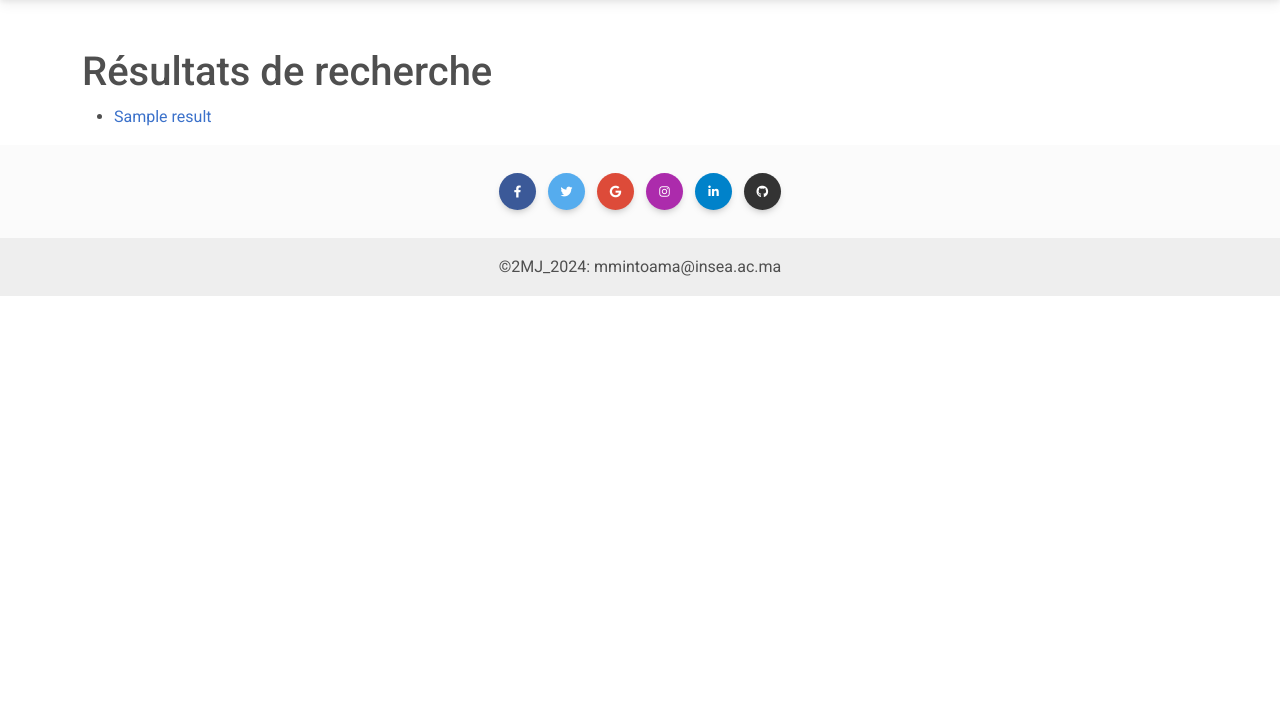
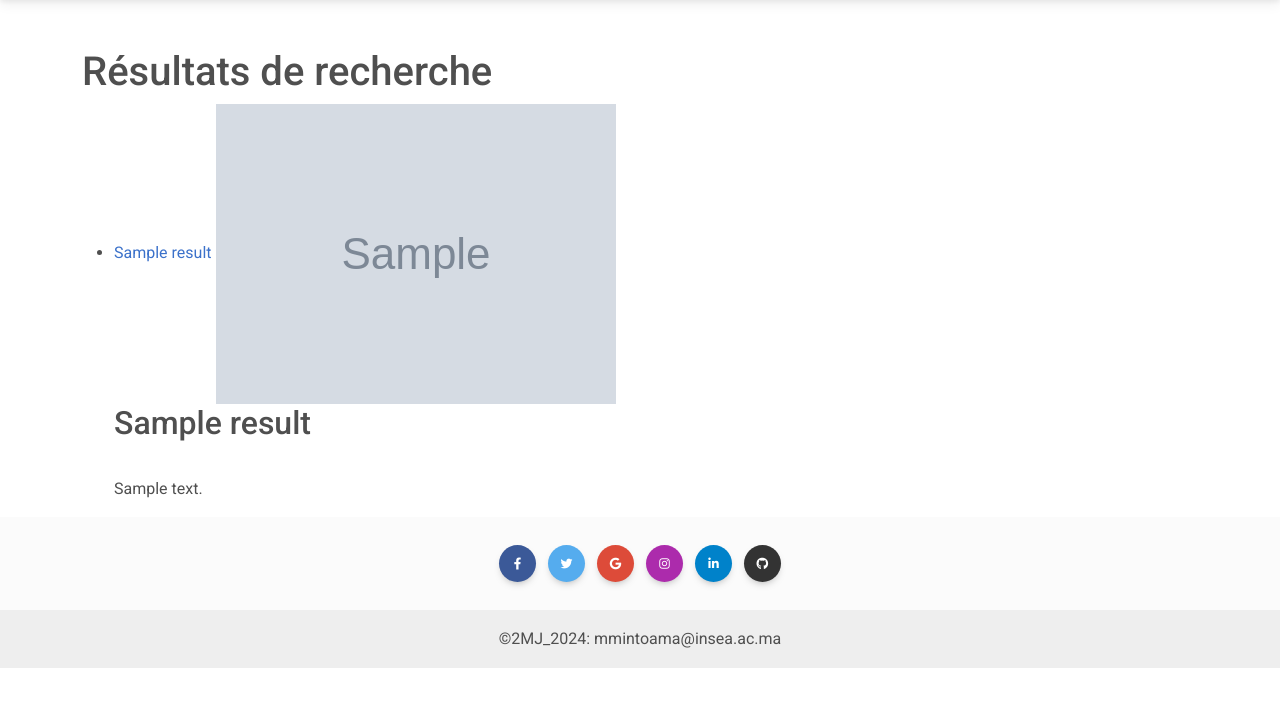
Before and after one commit to JMintoama/Articles, a Django app: template connexion/templates/search_results.html in a window 1280 px wide. Shown: the part 59-766 px from the top of the page. Run offline with Django 3.2, Linux system fonts and the light colour scheme; the template is opened without the code that fills it: most values are stand-ins (such as "Sample title", 1, 10 or a date in 2020); grey boxes marked "Sample" are stand-in pictures.

Commit message:
search_resultats.html

```diff
--- a/connexion/templates/search_results.html
+++ b/connexion/templates/search_results.html
@@ -8,7 +8,20 @@
     <ul>
       {% for result in results %}
         <li>
-          <a href="{% url 'article_detail' result.id %}">{{ result.title }}</a>
+          <a href="{% url 'detail' result.id %}">{{ result.title }}</a>
+          {% if result.image == "http://default" and  result.id < 35 %}
+          <img src="https://via.assets.so/game.jpg?w=1280&h=720
+          " alt=" " style="max-width: 1000px; max-height: 1000px; ">
+          {% elif result.image == "http://default" and result.id > 34 %}
+          <img src="https://lipsum.app/random/1600x900"
+          alt="Image de l'article" style="max-width: 1000px; max-height: 1000px;"/>
+          {% else %}
+          <img src="{{result.image.url}}" alt="" style="max-width: 1000px; max-height: 1000px; ">
+          {% endif %}
+          <div class="col-8">
+          <h2>{{result.title}}</h2> <br>
+          <p>{{result.desc}}</p>
+          </div>
         </li>
       {% endfor %}
     </ul>
```
